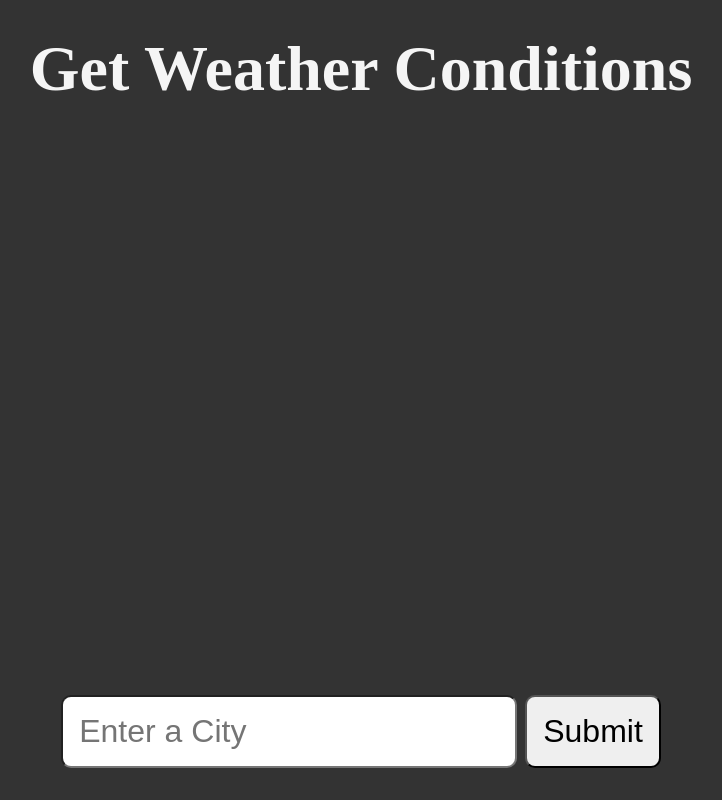
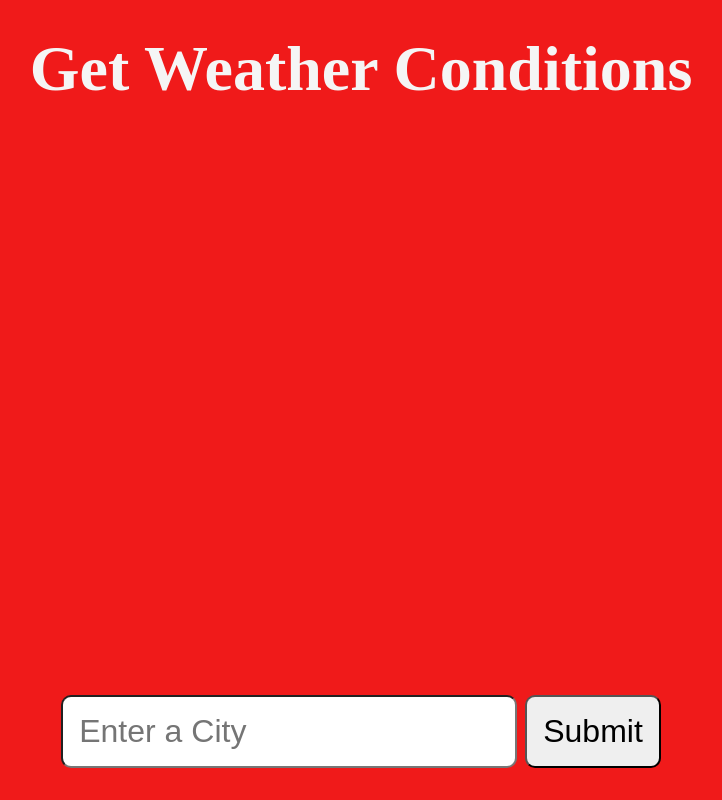
Before and after one commit to Jaaystones/weather_api, a Flask app: page / in a window 1280 px wide. Shown: the whole page, without its empty margins (279-1001 px from the left). Run offline with Flask 3, Linux system fonts and the light colour scheme.

Commit message:
:wrench: refactored codes

```diff
--- a/app.py
+++ b/app.py
@@ -30,7 +30,8 @@ def get_weather():
         lon=f"{weather_data['coord']['lon']}",
         status=weather_data["weather"][0]["description"].capitalize(),
         temp=f'{weather_data["main"]["temp"]:.1f}',
-        feels_like=f'{weather_data["main"]["feels_like"]:.1f}'
+        feels_like=f'{weather_data["main"]["feels_like"]:.1f}',
+        country=f'{weather_data["sys"]["country"]}'
     )
 
 
--- a/static/styles/style.css
+++ b/static/styles/style.css
@@ -6,7 +6,7 @@
 
 body {
     padding: 2rem;
-    background-color: #333;
+    background-color: #f01a1a;
     color: whitesmoke;
     min-height: 100vh;
     display: flex;
--- a/templates/weather.html
+++ b/templates/weather.html
@@ -10,6 +10,7 @@
 
 <body>
     <h1>{{ title }} Weather</h1>
+    <p>{{ country }}</p>
     <p>{{ status }} and {{ temp }} &deg;</p>
     <p>Latitude {{ lat }}</p>
     <p>Longitude {{ lon }}</p>
```
